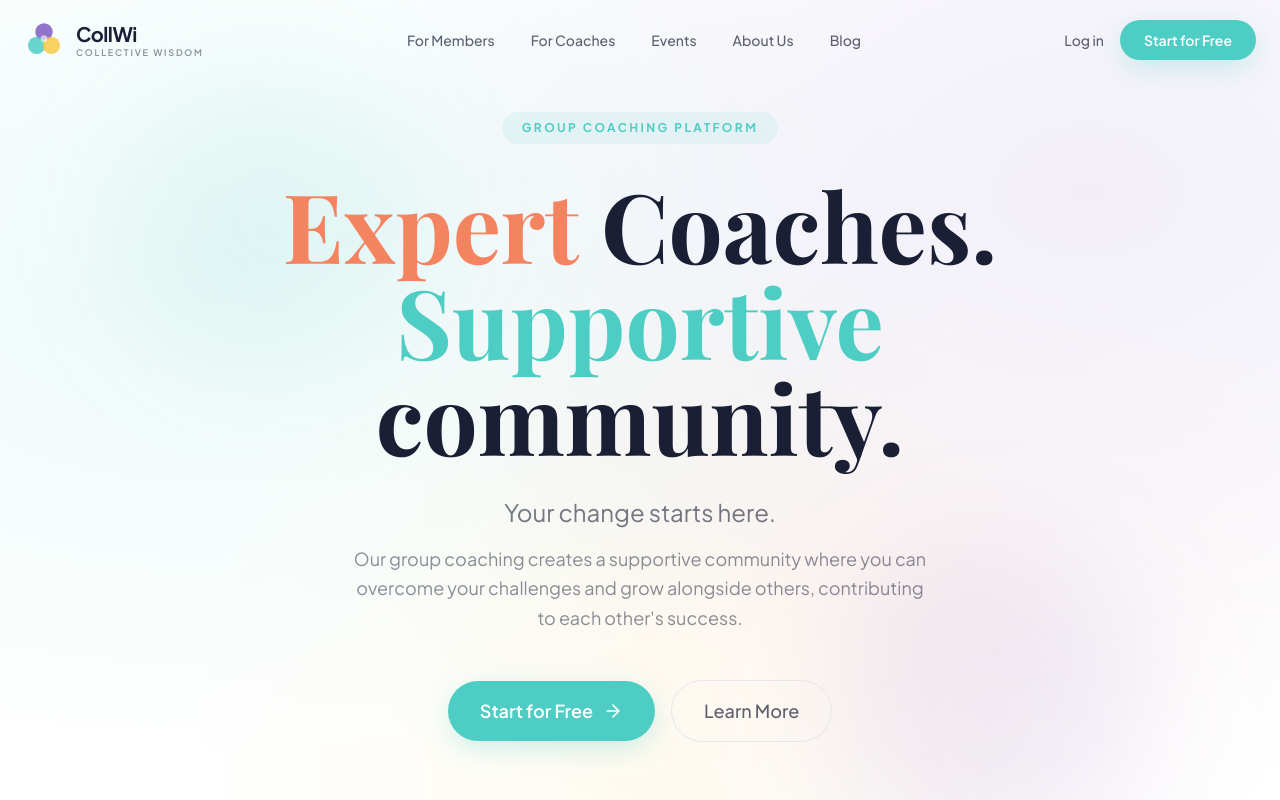
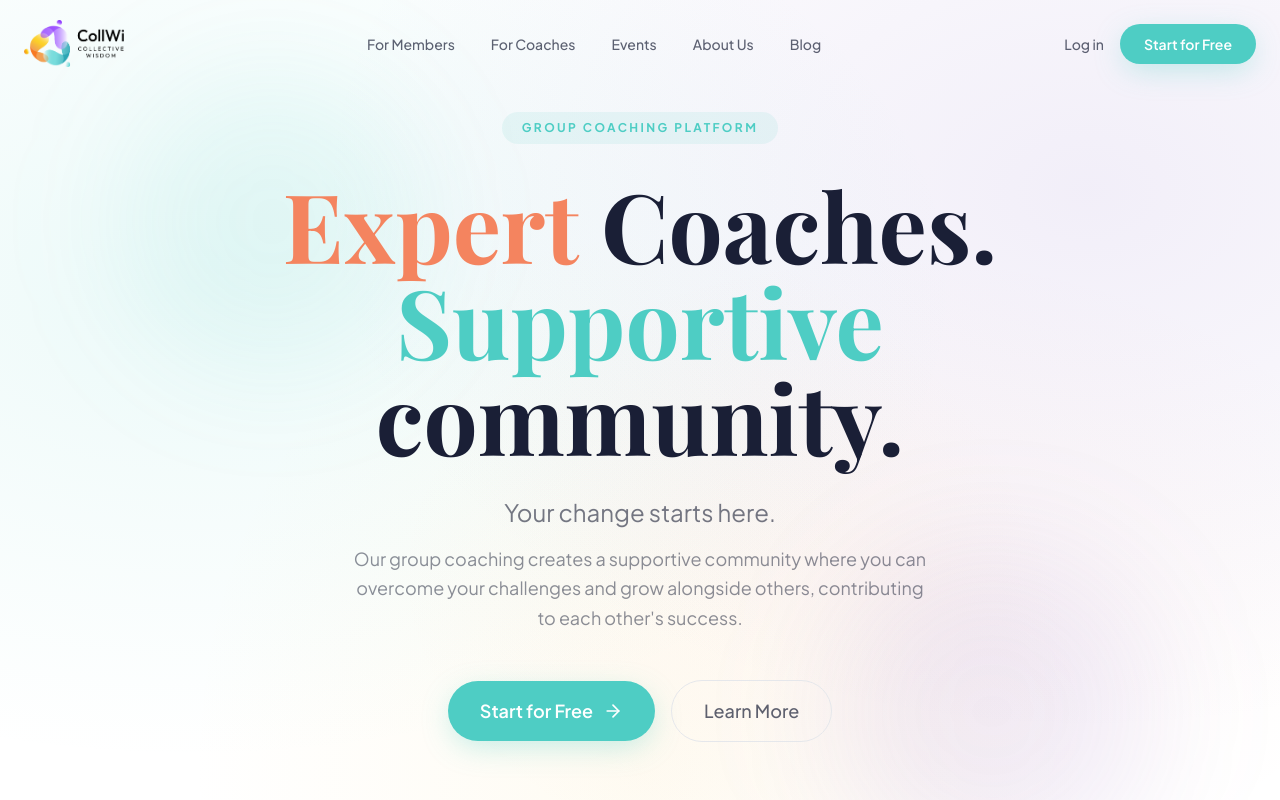
Before and after one commit to gaiaCollwi/collwi-landing, a Next.js app: page / in a window 1280 px wide. Shown: the top 800 px of the page. Built offline with nearby package versions, Linux system fonts and the light colour scheme; a web font is replaced by a local one.

Commit message:
Restore original CollWi logo

```diff
--- a/app/components/Logo.js
+++ b/app/components/Logo.js
@@ -1,33 +1,22 @@
+import Image from 'next/image'
+
 export default function Logo({ className = '', size = 'default' }) {
   const sizes = {
-    small: { svg: 32, text: 'text-lg' },
-    default: { svg: 40, text: 'text-xl' },
-    large: { svg: 48, text: 'text-2xl' },
+    small: { width: 80, height: 32 },
+    default: { width: 100, height: 40 },
+    large: { width: 120, height: 48 },
   }
   const s = sizes[size] || sizes.default
 
   return (
-    <a href="/" className={`flex items-center gap-3 ${className}`}>
-      <svg
-        width={s.svg}
-        height={s.svg}
-        viewBox="0 0 60 60"
-        fill="none"
-        xmlns="http://www.w3.org/2000/svg"
-      >
-        <circle cx="30" cy="18" r="13" fill="#7C5CBF" opacity="0.85" />
-        <circle cx="19" cy="38" r="13" fill="#4ECDC4" opacity="0.85" />
-        <circle cx="41" cy="38" r="13" fill="#F7C948" opacity="0.85" />
-        <circle cx="30" cy="28" r="5" fill="white" opacity="0.6" />
-      </svg>
-      <div className="flex flex-col">
-        <span className={`font-bold ${s.text} tracking-tight text-brand-navy`}>
-          CollWi
-        </span>
-        <span className="text-[9px] font-semibold tracking-[0.2em] uppercase text-brand-navy/50 -mt-0.5">
-          Collective Wisdom
-        </span>
-      </div>
+    <a href="/" className={`block ${className}`}>
+      <Image
+        src="/collwi-logo.png"
+        alt="CollWi Logo"
+        width={s.width}
+        height={s.height}
+        priority
+      />
     </a>
   )
 }
```
Also changed, not shown: public/collwi-logo.png (added).
